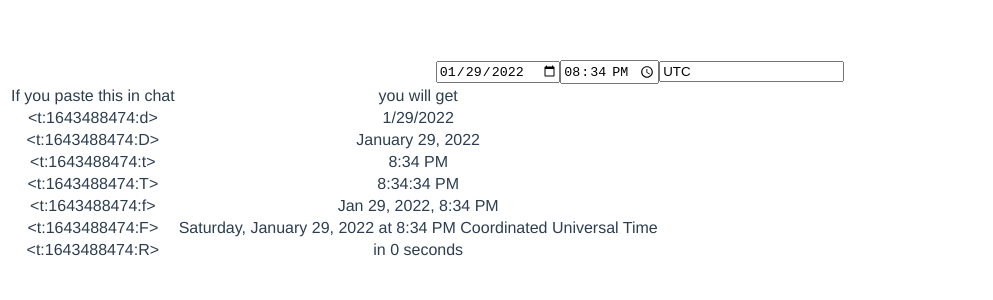
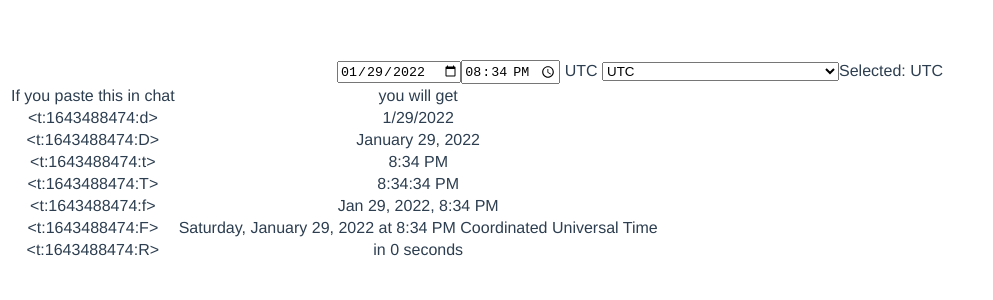
Before and after one commit to Darkade/discord-timestamper, a Vue app: page / in a window 1280 px wide. Shown: the top 300 px of the page, without its empty margins (0-993 px from the left). Built offline with nearby package versions, Linux system fonts and the light colour scheme.

Commit message:
Working Timezones

```diff
--- a/package.json
+++ b/package.json
@@ -10,6 +10,7 @@
   "dependencies": {
     "core-js": "^3.6.5",
     "luxon": "^2.3.0",
+    "moment-timezone": "^0.5.34",
     "vue": "^3.0.0"
   },
   "devDependencies": {
--- a/src/App.vue
+++ b/src/App.vue
@@ -4,8 +4,8 @@
     <label for="date"></label>
     <input id="date" v-model="timeString" type="time" />
     <label for="time"></label>
-    <input id="timezone" v-model="zoneString" type="datetime" />
-    <label for="timezone"></label>
+    {{ zoneString }}
+    <TimeZonesList :startingZone="zoneString" />
   </form>
   <table>
     <thead>
@@ -28,11 +28,13 @@
 import { defineComponent } from "vue";
 import { DateTime } from "luxon";
 import TimesTableRow from "./components/TimesTableRow.vue";
+import TimeZonesList from "./components/TimeZonesList.vue";
 
 export default defineComponent({
   name: "App",
   components: {
     TimesTableRow,
+    TimeZonesList,
   },
   data() {
     return {
--- /dev/null
+++ b/src/components/TimeZonesList.vue
@@ -0,0 +1,29 @@
+<template>
+  <select v-model="selectedZone">
+    <option v-for="(zone, index) in zones" :key="index">
+      {{ zone }}
+    </option>
+  </select>
+  <span>Selected: {{ selectedZone }}</span>
+</template>
+
+<script lang="ts">
+import { defineComponent } from "vue";
+import * as moment from "moment-timezone";
+
+export default defineComponent({
+  name: "CopyBox",
+  props: {
+    startingZone: String,
+  },
+  data() {
+    return {
+      zones: moment.tz.names(),
+      selectedZone: this.startingZone,
+    };
+  },
+});
+</script>
+
+<!-- Add "scoped" attribute to limit CSS to this component only -->
+<style scoped></style>
```
Also changed, not shown: 1 other file (tests, documents, lock files or other folders).
